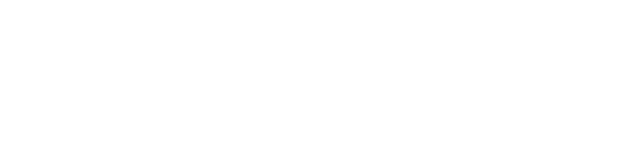
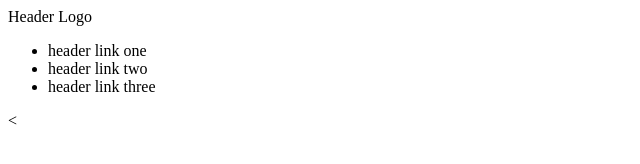
Before and after one commit to Aer-osa/landing-page, a plain HTML site: page index.html in a window 1280 px wide. Shown: the whole page, without its empty margins (0-640 px from the left). Drawn offline with Linux system fonts and the light colour scheme.

Commit message:
Add header texts

```diff
--- a/index.html
+++ b/index.html
@@ -4,9 +4,19 @@
     <meta charset="UTF-8">
     <meta http-equiv="X-UA-Compatible" content="IE=edge">
     <meta name="viewport" content="width=device-width, initial-scale=1.0">
-    <title>Document</title>
+    <title>The Raucous Crusteacean</title>
 </head>
 <body>
-
+    <header>
+        <div class="logo">Header Logo</div>
+        <div class="links">
+            <ul>
+                <li>header link one</li>
+                <li>header link two</li>
+                <li>header link three</li>
+            </ul>
+        </div>
+    </header>
+    <
 </body>
 </html>
```
